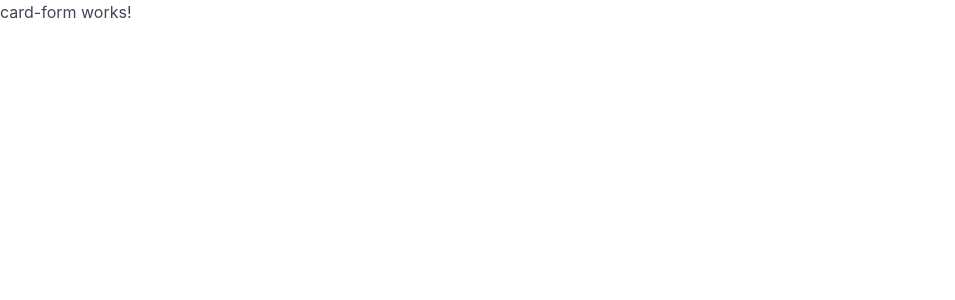
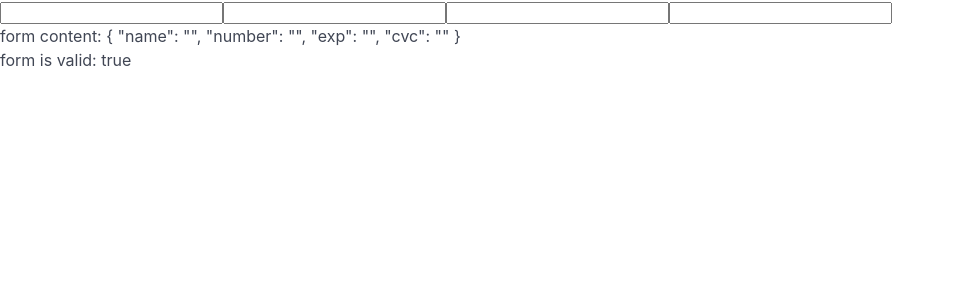
Before and after one commit to fundayluck/creditcard, an Angular app: page / in a window 1280 px wide. Shown: the top 300 px of the page, without its empty margins (0-955 px from the left). Built offline with nearby package versions, Linux system fonts and the light colour scheme.

Commit message:
binding a formgroup to a form

```diff
--- a/src/app/app.component.ts
+++ b/src/app/app.component.ts
@@ -1,11 +1,10 @@
 import { Component } from '@angular/core';
-import { ReactiveFormsModule } from '@angular/forms';
 import { CardFormComponent } from './components/card-form/card-form.component';
 
 @Component({
   selector: 'app-root',
   standalone: true,
-  imports: [CardFormComponent, ReactiveFormsModule],
+  imports: [CardFormComponent],
   templateUrl: './app.component.html',
   styleUrl: './app.component.css',
 })
--- a/src/app/components/card-form/card-form.component.html
+++ b/src/app/components/card-form/card-form.component.html
@@ -1 +1,9 @@
-<p>card-form works!</p>
+<form [formGroup]="cardForm">
+  <input formControlName="name" />
+  <input formControlName="number" />
+  <input formControlName="exp" />
+  <input formControlName="cvc" />
+</form>
+
+<div>form content: {{ cardForm.value | json }}</div>
+<div>form is valid: {{ cardForm.valid }}</div>
--- a/src/app/components/card-form/card-form.component.ts
+++ b/src/app/components/card-form/card-form.component.ts
@@ -1,10 +1,11 @@
+import { JsonPipe } from '@angular/common';
 import { Component } from '@angular/core';
-import { FormControl, FormGroup } from '@angular/forms';
+import { FormControl, FormGroup, ReactiveFormsModule } from '@angular/forms';
 
 @Component({
   selector: 'app-card-form',
   standalone: true,
-  imports: [],
+  imports: [ReactiveFormsModule, JsonPipe],
   templateUrl: './card-form.component.html',
   styleUrl: './card-form.component.css',
 })
```
